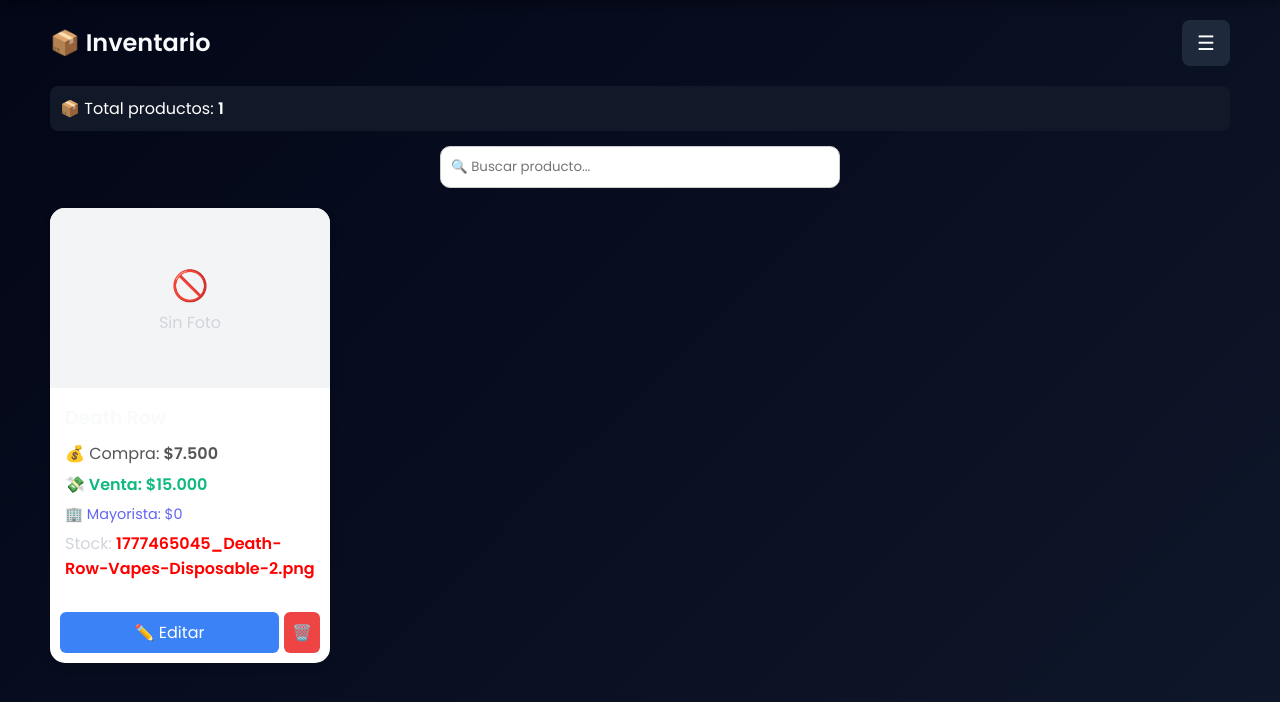
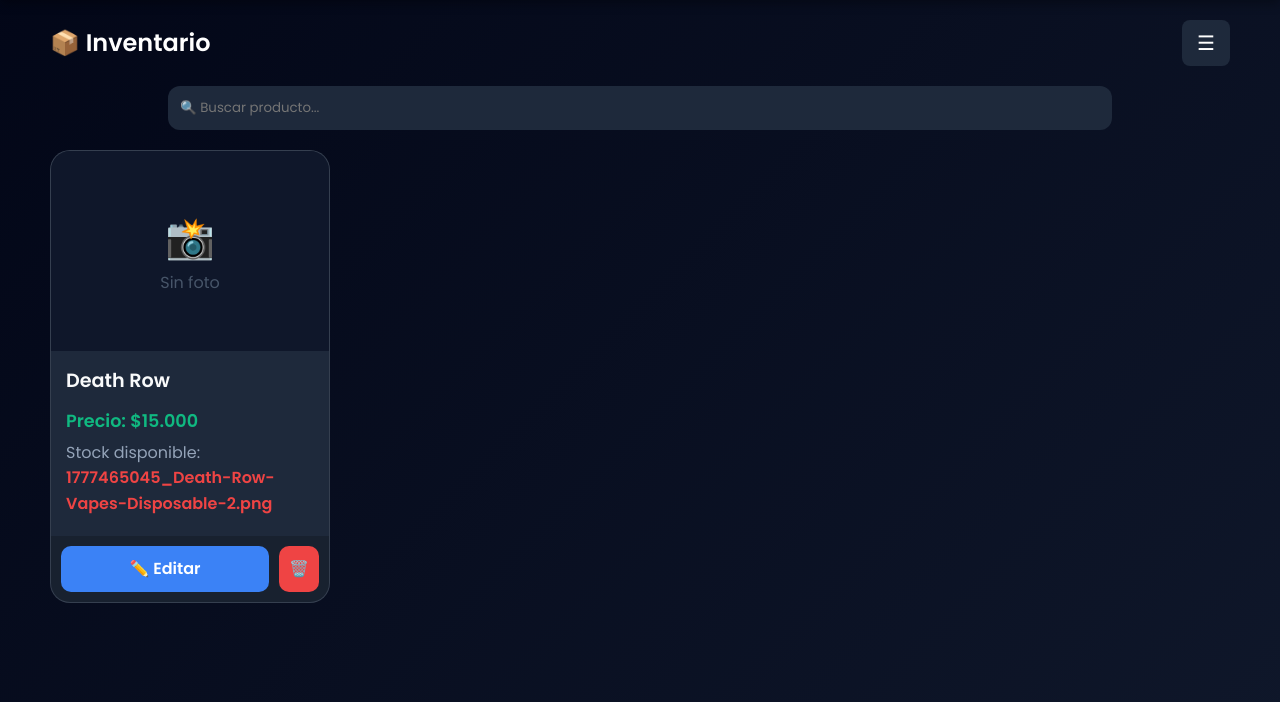
Before and after one commit to carlosarturoyepescelon11-boop/Yepesstore, a Flask app: page /index in a window 1280 px wide. Shown: the part 59-761 px from the top of the page. Run offline with Flask 3, Linux system fonts and the light colour scheme; the visitor is signed in with stand-in values (Sample User, id 1); data comes from the database, SQL or seed files in the repository.

Commit message:
Update index.html

```diff
--- a/templates/index.html
+++ b/templates/index.html
@@ -3,23 +3,13 @@
 {% block content %}
 <div class="container" style="padding: 10px;">
 
-    <!-- HEADER -->
     <div style="display:flex; justify-content:space-between; align-items:center; margin-bottom: 20px;">
-        <h2>📦 Inventario</h2>
+        <h2 style="color: white;">📦 Inventario</h2>
 
         <div style="position: relative;">
             <button onclick="toggleMenu()" style="font-size: 20px; background: #1e293b; color: white; border:none; padding:8px 15px; border-radius:8px;">☰</button>
 
-            <div id="menu" style="
-                display:none;
-                position:absolute;
-                right:0;
-                top:50px;
-                background:#1e293b;
-                border-radius:10px;
-                padding:10px;
-                min-width:180px;
-                z-index: 1000;">
+            <div id="menu" style="display:none; position:absolute; right:0; top:50px; background:#1e293b; border-radius:10px; padding:10px; min-width:180px; z-index: 1000;">
                 <a href="/ventas" style="display:block; color:white; padding:12px;">🏠 Inicio</a>
                 <a href="/index" style="display:block; color:white; padding:12px;">📦 Inventario</a>
                 <a href="/dashboard" style="display:block; color:white; padding:12px;">📊 Dashboard</a>
@@ -31,89 +21,60 @@
         </div>
     </div>
 
-    <!-- TOTAL -->
-    <div style="margin-bottom:15px; background:#111827; color:white; padding:10px; border-radius:8px;">
-        📦 Total productos: <strong>{{ productos|length }}</strong>
+    <div style="margin-bottom: 20px; display:flex; justify-content:center;">
+        <input type="text" id="buscador" placeholder="🔍 Buscar producto..."
+               style="width: 80%; padding:12px; border-radius:12px; border:none; background: #1e293b; color: white;">
     </div>
 
-    <!-- BUSCADOR -->
-    <div style="margin-bottom: 20px; display:flex; justify-content:center;">
-        <input type="text" id="buscador" placeholder="🔍 Buscar producto..."
-               style="width: 60%; max-width:400px; padding:10px; border-radius:10px; border:1px solid #ccc;">
-    </div>
-
-    <!-- GRID -->
-    <div id="gridProductos" style="display:grid; grid-template-columns:repeat(auto-fill,minmax(280px,1fr)); gap:20px;">
+    <div id="gridProductos" style="display:grid; grid-template-columns:repeat(auto-fill,minmax(250px,1fr)); gap:20px;">
 
         {% for p in productos %}
         <div class="card-producto" data-nombre="{{ p[1]|lower }}"
-             style="background:white; border-radius:15px; overflow:hidden; box-shadow:0 4px 10px rgba(0,0,0,0.1);">
+             style="background:#1e293b; border-radius:20px; overflow:hidden; border: 1px solid rgba(255,255,255,0.1);">
 
-            <!-- IMAGEN CORREGIDA (Posición 7 ahora es imagen) -->
-            <div style="height:180px; background: #f3f4f6;">
+            <div style="height:200px; background: #0f172a; display: flex; align-items: center; justify-content: center;">
                 {% if p[7] %}
                     <img src="{{ url_for('static', filename='uploads/' ~ p[7]) }}"
-                         style="width:100%; height:100%; object-fit:cover;">
+                         style="width:100%; height:100%; object-fit: cover;">
                 {% else %}
-                    <div style="display:flex; align-items:center; justify-content:center; height:100%; color:#555; flex-direction: column;">
-                        <span style="font-size: 30px;">🚫</span>
-                        <span>Sin Foto</span>
+                    <div style="color:#475569; text-align: center;">
+                        <span style="font-size: 40px;">📸</span><br>Sin foto
                     </div>
                 {% endif %}
             </div>
 
-            <!-- INFO -->
-            <div style="padding:15px; color:#111;">
-                <h3 style="margin-bottom:8px;">{{ p[1] }}</h3>
+            <div style="padding:15px; color:white;">
+                <h3 style="margin:0 0 10px 0; font-size: 1.2rem;">{{ p[1] }}</h3>
 
-                <p style="color:#555; margin: 5px 0;">
-                    💰 Compra:
-                    <strong>${{ "{:,.0f}".format(p[3]).replace(',', '.') }}</strong>
+                <p style="color:#10b981; font-weight:bold; font-size: 1.1rem; margin: 5px 0;">
+                    Precio: ${{ "{:,.0f}".format(p[4]).replace(',', '.') }}
                 </p>
 
-                <p style="color:#10b981; font-weight:bold; margin: 5px 0;">
-                    💸 Venta: ${{ "{:,.0f}".format(p[4]).replace(',', '.') }}
-                </p>
-
-                <!-- PRECIO MAYORISTA (NUEVO) -->
-                <p style="color:#6366f1; font-size: 0.9em; margin: 5px 0;">
-                    🏢 Mayorista: ${{ "{:,.0f}".format(p[5] if p[5] else 0).replace(',', '.') }}
-                </p>
-
-                <p style="margin: 5px 0;">
-                    Stock:
-                    <strong style="
-                        {% if p[6]|int <= 3 %}color:red;
-                        {% elif p[6]|int <= 10 %}color:orange;
-                        {% else %}color:green;
-                        {% endif %}
-                    ">
+                <p style="margin: 5px 0; color: #94a3b8;">
+                    Stock disponible:
+                    <strong style="color: {% if p[6]|int <= 3 %}#ef4444{% else %}#ffffff{% endif %};">
                         {{ p[6] }}
                     </strong>
                 </p>
             </div>
 
-            <!-- BOTONES -->
-            <div style="padding:10px; display:flex; gap:5px;">
+            <div style="padding:10px; display:flex; gap:10px; background: rgba(0,0,0,0.2);">
                 <a href="{{ url_for('editar', id=p[0]) }}"
-                   style="flex:1; background:#3b82f6; color:white; text-align:center; padding:8px; border-radius:6px; text-decoration: none;">
+                   style="flex:1; background:#3b82f6; color:white; text-align:center; padding:10px; border-radius:10px; text-decoration: none; font-weight: bold;">
                    ✏️ Editar
                 </a>
 
-                <a href="{{ url_for('eliminar', id=p[0]) }}" onclick="return confirm('¿Seguro quieres eliminarlo?')"
-                   style="background:#ef4444; color:white; padding:8px; border-radius:6px; text-decoration: none;">
+                <a href="{{ url_for('eliminar', id=p[0]) }}" onclick="return confirm('¿Eliminar este producto?')"
+                   style="background:#ef4444; color:white; padding:10px; border-radius:10px; text-decoration: none;">
                    🗑️
                 </a>
             </div>
-
         </div>
         {% endfor %}
 
     </div>
-
 </div>
 
-<!-- JS -->
 <script>
 function toggleMenu() {
     const menu = document.getElementById("menu");
@@ -123,14 +84,9 @@
 document.getElementById("buscador").addEventListener("keyup", function() {
     let filtro = this.value.toLowerCase();
     let productos = document.querySelectorAll(".card-producto");
-
     productos.forEach(p => {
         let nombre = p.getAttribute("data-nombre");
-        if(nombre.includes(filtro)){
-            p.style.display = "block";
-        } else {
-            p.style.display = "none";
-        }
+        p.style.display = nombre.includes(filtro) ? "block" : "none";
     });
 });
 </script>
```
